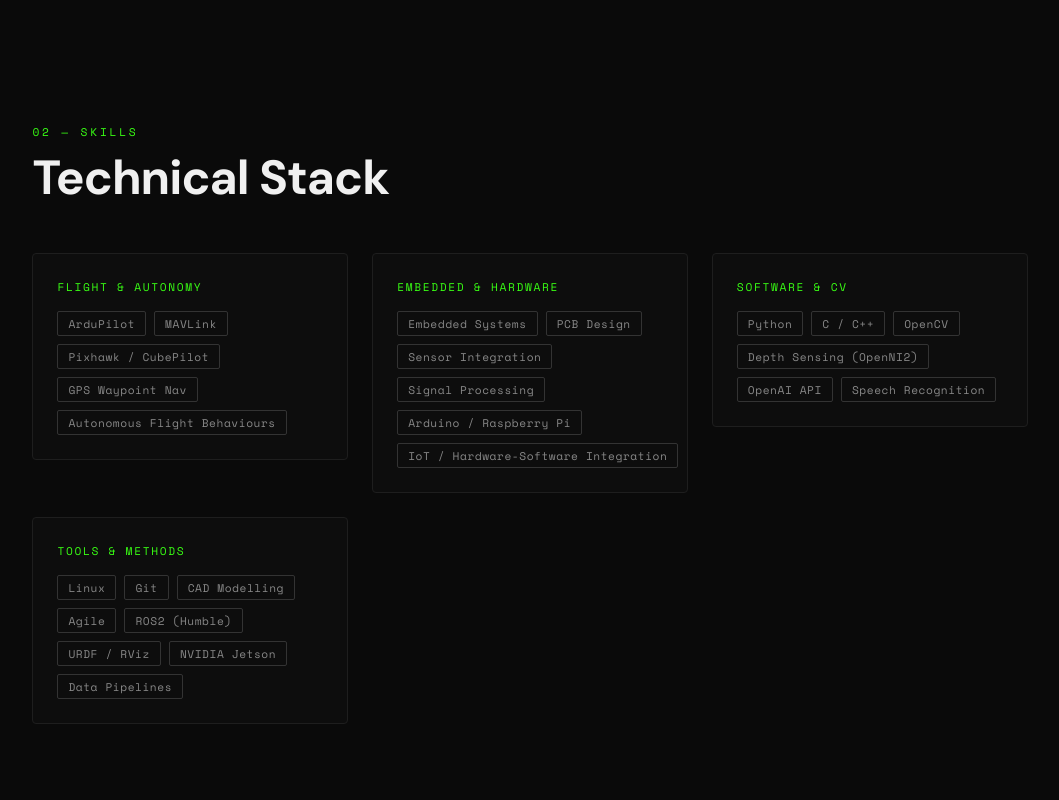
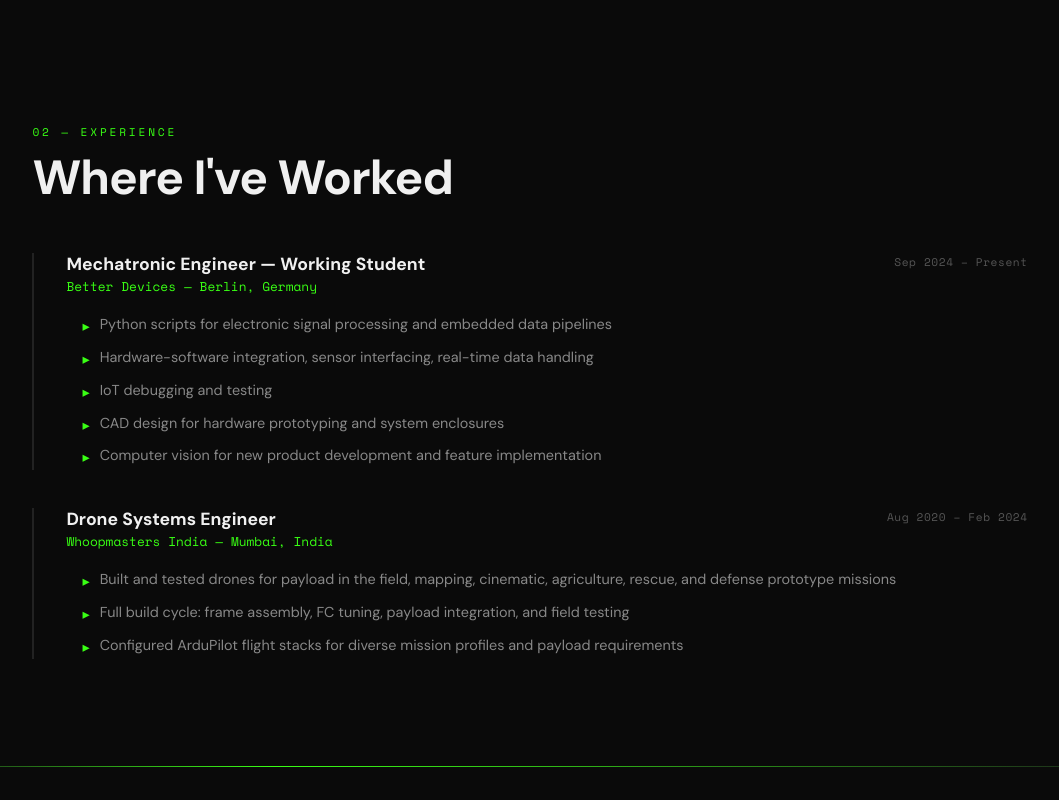
Before and after one commit to siddhesh1008/siddhesh-portfolio, a React (Create React App) app: page / in a window 1280 px wide. Shown: the part 1740-2540 px from the top of the page, without its empty margins (110-1169 px from the left). Built offline with nearby package versions, Linux system fonts and the light colour scheme.

Commit message:
Rearrange navigation links and update section labels for clarity

```diff
--- a/src/App.js
+++ b/src/App.js
@@ -2,7 +2,7 @@ import { useState, useEffect, useRef } from "react";
 
 const TRANSLATIONS = {
   en: {
-    navLinks: ["About", "Skills", "Projects", "Gallery", "Experience", "Contact"],
+    navLinks: ["About", "Experience", "Skills", "Projects", "Gallery", "Contact"],
     heroLabel: "ROBOTICS ENGINEER — BERLIN",
     heroTitle: "// Autonomous Systems & Embedded Engineering",
     heroTagline: "Building systems that move, sense, and decide.",
@@ -21,17 +21,17 @@ const TRANSLATIONS = {
         { label: "Focus Areas", value: "Drones · Robotics · Defense Tech" },
       ],
     },
-    skills: { sectionLabel: "02 — SKILLS", sectionTitle: "Technical Stack" },
-    projects: { sectionLabel: "03 — PROJECTS", sectionTitle: "What I've Built" },
+    experience: { sectionLabel: "02 — EXPERIENCE", sectionTitle: "Where I've Worked" },
+    skills: { sectionLabel: "03 — SKILLS", sectionTitle: "Technical Stack" },
+    projects: { sectionLabel: "04 — PROJECTS", sectionTitle: "What I've Built" },
     gallery: {
-      sectionLabel: "04 — GALLERY",
+      sectionLabel: "05 — GALLERY",
       sectionTitle: "In Action",
       filterAll: "ALL",
       filterPhotos: "PHOTOS",
       filterVideos: "VIDEOS",
       viewPhoto: "View Photo",
     },
-    experience: { sectionLabel: "05 — EXPERIENCE", sectionTitle: "Where I've Worked" },
     contact: {
       sectionLabel: "06 — CONTACT",
       sectionTitle: "Let's Talk",
@@ -41,7 +41,7 @@ const TRANSLATIONS = {
     footer: "BERLIN, GERMANY",
   },
   de: {
-    navLinks: ["Über mich", "Fähigkeiten", "Projekte", "Galerie", "Erfahrung", "Kontakt"],
+    navLinks: ["Über mich", "Erfahrung", "Fähigkeiten", "Projekte", "Galerie", "Kontakt"],
     heroLabel: "ROBOTIK-INGENIEUR — BERLIN",
     heroTitle: "// Autonome Systeme & Embedded Engineering",
     heroTagline: "Systeme bauen, die sich bewegen, wahrnehmen und entscheiden.",
@@ -60,17 +60,17 @@ const TRANSLATIONS = {
         { label: "Schwerpunkte", value: "Drohnen · Robotik · Verteidigungstechnik" },
       ],
     },
-    skills: { sectionLabel: "02 — FÄHIGKEITEN", sectionTitle: "Technisches Stack" },
-    projects: { sectionLabel: "03 — PROJEKTE", sectionTitle: "Was ich gebaut habe" },
+    experience: { sectionLabel: "02 — ERFAHRUNG", sectionTitle: "Wo ich gearbeitet habe" },
+    skills: { sectionLabel: "03 — FÄHIGKEITEN", sectionTitle: "Technisches Stack" },
+    projects: { sectionLabel: "04 — PROJEKTE", sectionTitle: "Was ich gebaut habe" },
     gallery: {
-      sectionLabel: "04 — GALERIE",
+      sectionLabel: "05 — GALERIE",
       sectionTitle: "In Aktion",
       filterAll: "ALLE",
       filterPhotos: "FOTOS",
       filterVideos: "VIDEOS",
       viewPhoto: "Foto ansehen",
     },
-    experience: { sectionLabel: "05 — ERFAHRUNG", sectionTitle: "Wo ich gearbeitet habe" },
     contact: {
       sectionLabel: "06 — KONTAKT",
       sectionTitle: "Lass uns reden",
@@ -513,7 +513,7 @@ export default function Portfolio() {
             <div style={styles.heroTitle}>{t.heroTitle}</div>
             <p style={styles.heroTagline}>{typed}<span style={styles.cursor} /></p>
             <div style={styles.heroCtas}>
-              <button className="btn-primary" style={styles.btnPrimary} onClick={() => scrollTo(t.navLinks[2])}>{t.heroCtas.projects}</button>
+              <button className="btn-primary" style={styles.btnPrimary} onClick={() => scrollTo(t.navLinks[3])}>{t.heroCtas.projects}</button>
               <button className="btn-secondary" style={styles.btnSecondary} onClick={() => scrollTo(t.navLinks[5])}>{t.heroCtas.contact}</button>
               <a href="https://github.com/siddhesh1008" target="_blank" rel="noopener noreferrer" style={{ ...styles.btnSecondary, textDecoration: "none", display: "inline-flex", alignItems: "center" }}>GitHub ↗</a>
             </div>
@@ -548,7 +548,38 @@ export default function Portfolio() {
 
         <div style={styles.divider} />
 
-        <section id={sectionIds[1]} className="section-inner" style={{ ...styles.section, maxWidth: "1200px" }}>
+        <section id={sectionIds[1]} className="section-inner" style={styles.section}>
+          <FadeIn>
+            <div style={styles.sectionLabel}>{t.experience.sectionLabel}</div>
+            <h2 style={styles.sectionTitle}>{t.experience.sectionTitle}</h2>
+          </FadeIn>
+          <div style={{ display: "flex", flexDirection: "column", gap: "2rem" }}>
+            {EXPERIENCE[lang].map((exp, i) => (
+              <FadeIn key={exp.company} delay={i * 0.1}>
+                <div className="exp-card" style={{ borderLeft: "2px solid #222", paddingLeft: "2rem", transition: "border-left-color 0.3s" }}>
+                  <div style={{ display: "flex", justifyContent: "space-between", flexWrap: "wrap", gap: "0.5rem", marginBottom: "0.5rem" }}>
+                    <div>
+                      <div style={{ fontSize: "1.1rem", fontWeight: 700, color: "#f0f0f0" }}>{exp.role}</div>
+                      <div style={{ fontFamily: "'Space Mono', monospace", fontSize: "0.8rem", color: "#39ff14", marginTop: "2px" }}>{exp.company} — {exp.location}</div>
+                    </div>
+                    <div style={{ fontFamily: "'Space Mono', monospace", fontSize: "0.7rem", color: "#555", letterSpacing: "0.05em", whiteSpace: "nowrap" }}>{exp.period}</div>
+                  </div>
+                  <ul style={{ paddingLeft: "1rem", marginTop: "1rem" }}>
+                    {exp.points.map(p => (
+                      <li key={p} style={{ color: "#888", fontSize: "0.9rem", lineHeight: 1.7, marginBottom: "0.4rem", listStyle: "none", display: "flex", gap: "10px" }}>
+                        <span style={{ color: "#39ff14", flexShrink: 0, marginTop: "2px" }}>▸</span> {p}
+                      </li>
+                    ))}
+                  </ul>
+                </div>
+              </FadeIn>
+            ))}
+          </div>
+        </section>
+
+        <div style={styles.divider} />
+
+        <section id={sectionIds[2]} className="section-inner" style={{ ...styles.section, maxWidth: "1200px" }}>
           <FadeIn>
             <div style={styles.sectionLabel}>{t.skills.sectionLabel}</div>
             <h2 style={styles.sectionTitle}>{t.skills.sectionTitle}</h2>
@@ -569,7 +600,7 @@ export default function Portfolio() {
 
         <div style={styles.divider} />
 
-        <section id={sectionIds[2]} className="section-inner" style={styles.section}>
+        <section id={sectionIds[3]} className="section-inner" style={styles.section}>
           <FadeIn>
             <div style={styles.sectionLabel}>{t.projects.sectionLabel}</div>
             <h2 style={styles.sectionTitle}>{t.projects.sectionTitle}</h2>
@@ -599,7 +630,7 @@ export default function Portfolio() {
                     <div style={{ display: "flex", gap: "0.75rem", marginTop: "1.5rem", flexWrap: "wrap" }}>
                       {proj.galleryLink && (
                         <button
-                          onClick={() => scrollTo(t.navLinks[3])}
+                          onClick={() => scrollTo(t.navLinks[4])}
                           style={{ fontFamily: "'Space Mono', monospace", fontSize: "0.7rem", letterSpacing: "0.1em", color: "#39ff14", background: "transparent", border: "1px solid #39ff14", padding: "6px 16px", borderRadius: "2px", cursor: "pointer", transition: "all 0.2s" }}
                         >
                           ▸ {lang === "en" ? "View Gallery" : "Galerie ansehen"}
@@ -639,37 +670,6 @@ export default function Portfolio() {
 
         <div style={styles.divider} />
 
-        <section id={sectionIds[4]} className="section-inner" style={styles.section}>
-          <FadeIn>
-            <div style={styles.sectionLabel}>{t.experience.sectionLabel}</div>
-            <h2 style={styles.sectionTitle}>{t.experience.sectionTitle}</h2>
-          </FadeIn>
-          <div style={{ display: "flex", flexDirection: "column", gap: "2rem" }}>
-            {EXPERIENCE[lang].map((exp, i) => (
-              <FadeIn key={exp.company} delay={i * 0.1}>
-                <div className="exp-card" style={{ borderLeft: "2px solid #222", paddingLeft: "2rem", transition: "border-left-color 0.3s" }}>
-                  <div style={{ display: "flex", justifyContent: "space-between", flexWrap: "wrap", gap: "0.5rem", marginBottom: "0.5rem" }}>
-                    <div>
-                      <div style={{ fontSize: "1.1rem", fontWeight: 700, color: "#f0f0f0" }}>{exp.role}</div>
-                      <div style={{ fontFamily: "'Space Mono', monospace", fontSize: "0.8rem", color: "#39ff14", marginTop: "2px" }}>{exp.company} — {exp.location}</div>
-                    </div>
-                    <div style={{ fontFamily: "'Space Mono', monospace", fontSize: "0.7rem", color: "#555", letterSpacing: "0.05em", whiteSpace: "nowrap" }}>{exp.period}</div>
-                  </div>
-                  <ul style={{ paddingLeft: "1rem", marginTop: "1rem" }}>
-                    {exp.points.map(p => (
-                      <li key={p} style={{ color: "#888", fontSize: "0.9rem", lineHeight: 1.7, marginBottom: "0.4rem", listStyle: "none", display: "flex", gap: "10px" }}>
-                        <span style={{ color: "#39ff14", flexShrink: 0, marginTop: "2px" }}>▸</span> {p}
-                      </li>
-                    ))}
-                  </ul>
-                </div>
-              </FadeIn>
-            ))}
-          </div>
-        </section>
-
-        <div style={styles.divider} />
-
         <section id={sectionIds[5]} className="section-inner" style={{ ...styles.section, textAlign: "center", maxWidth: "700px" }}>
           <FadeIn>
             <div style={{ ...styles.sectionLabel, justifyContent: "center" }}>{t.contact.sectionLabel}</div>
```
